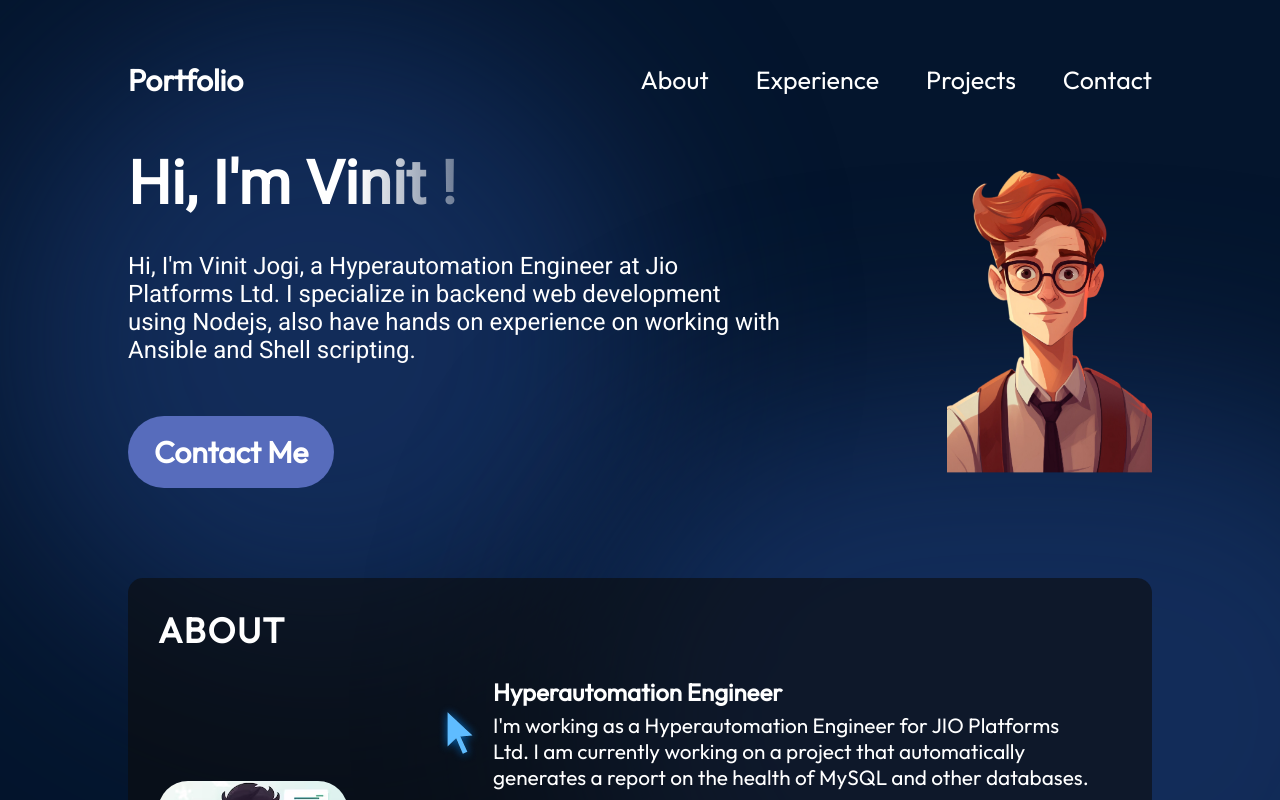
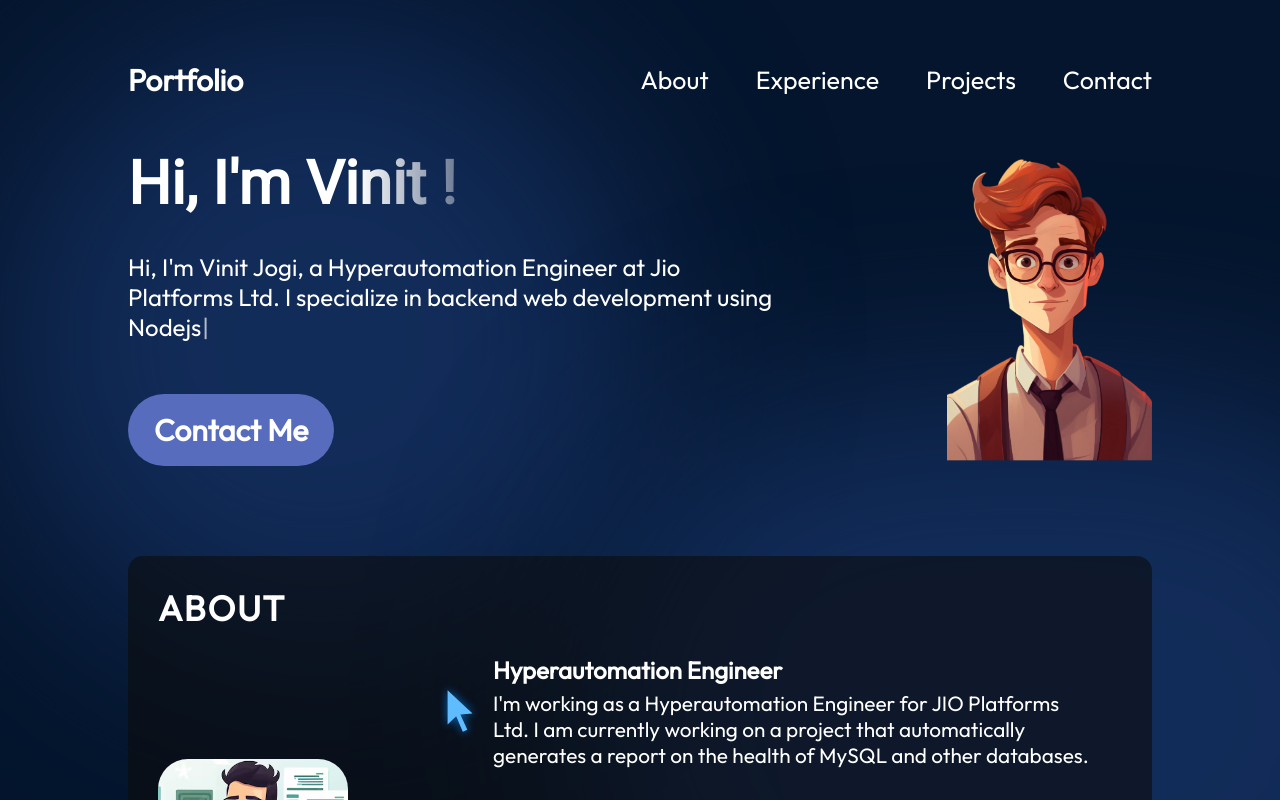
Before and after one commit to vinit-jpl/portfolio-website, a React (Vite) app: page / in a window 1280 px wide. Shown: the top 800 px of the page. Built offline with nearby package versions, Linux system fonts and the light colour scheme.

Commit message:
added type writer effect

```diff
--- a/package.json
+++ b/package.json
@@ -13,7 +13,8 @@
     "@fontsource/outfit": "^5.0.13",
     "@fontsource/roboto": "^5.0.13",
     "react": "^18.3.1",
-    "react-dom": "^18.3.1"
+    "react-dom": "^18.3.1",
+    "typewriter-effect": "^2.21.0"
   },
   "devDependencies": {
     "@types/react": "^18.3.3",
--- a/src/components/Hero/Hero.jsx
+++ b/src/components/Hero/Hero.jsx
@@ -1,5 +1,6 @@
 import React from 'react';
 import styles from './Hero.module.css';
+import Typewriter from 'typewriter-effect';
 import { getImageUrl } from '../../utils';
 
 export const Hero = () => {
@@ -7,11 +8,25 @@ export const Hero = () => {
     <section className={styles.container}>
       <div className={styles.content}>
         <h1 className={styles.title}>Hi, I'm Vinit !</h1>
-        <p className={styles.description}>
+
+        {/* <p className={styles.description}>
           Hi, I'm Vinit Jogi, a Hyperautomation Engineer at Jio Platforms Ltd.
           I specialize in backend web development using Nodejs, also have hands on experience on
           working with Ansible and Shell scripting.
-        </p>
+        </p> */}
+        <div className={styles.description}>
+          <Typewriter className= {styles.description}
+            options={{
+              strings: [
+                "Hi, I'm Vinit Jogi, a Hyperautomation Engineer at Jio Platforms Ltd. I specialize in backend web development using Nodejs. I also have hands-on experience working with Ansible and Shell scripting."
+              ],
+              autoStart: true,
+              loop: false,
+              delay: 40,
+              deleteSpeed: Infinity,
+            }}
+          />
+        </div>
         <a href="mailto:vinit.jpl@gmail.com"  className={styles.contactBtn}>Contact Me</a>
       </div>
 
```
Also changed, not shown: 1 other file (tests, documents, lock files or other folders).
